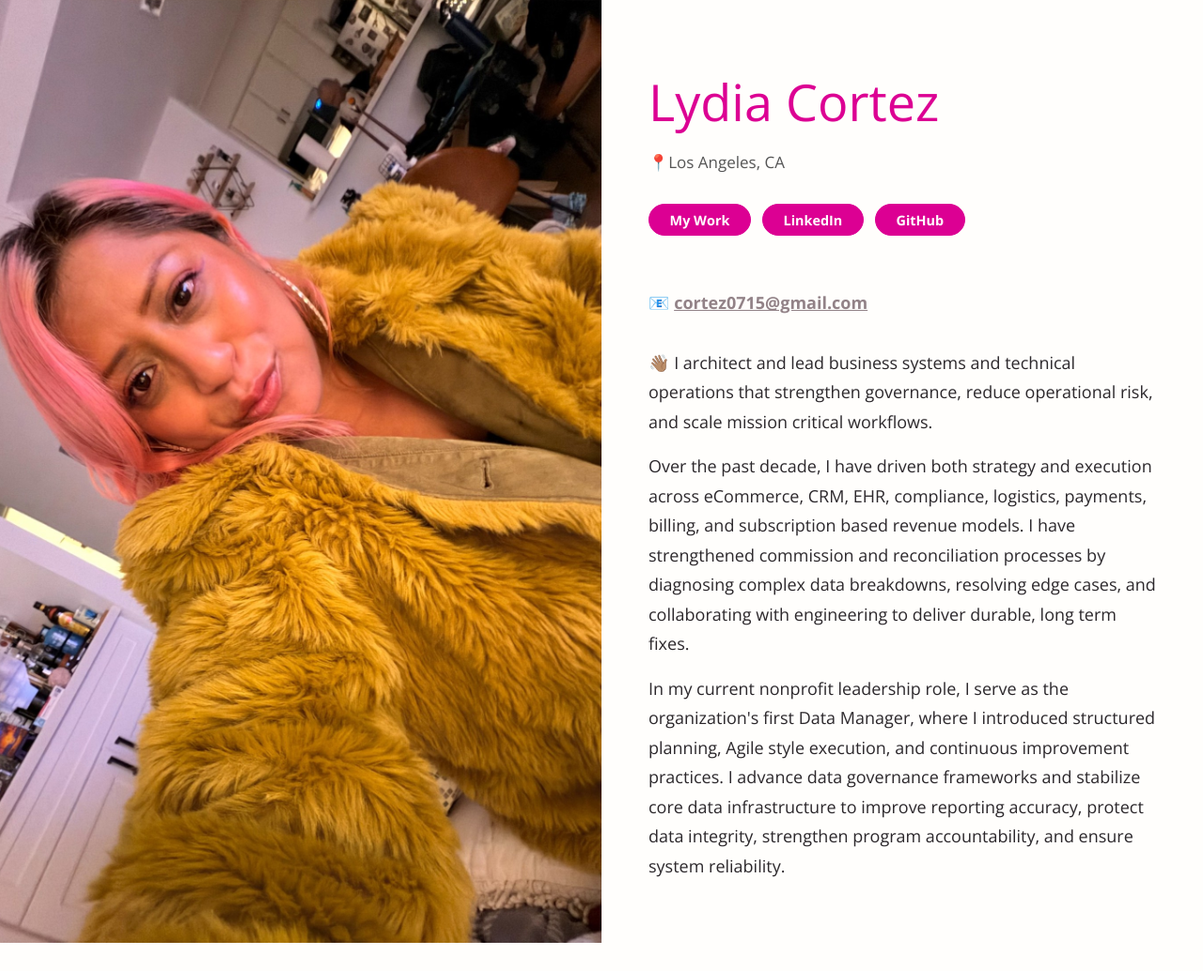
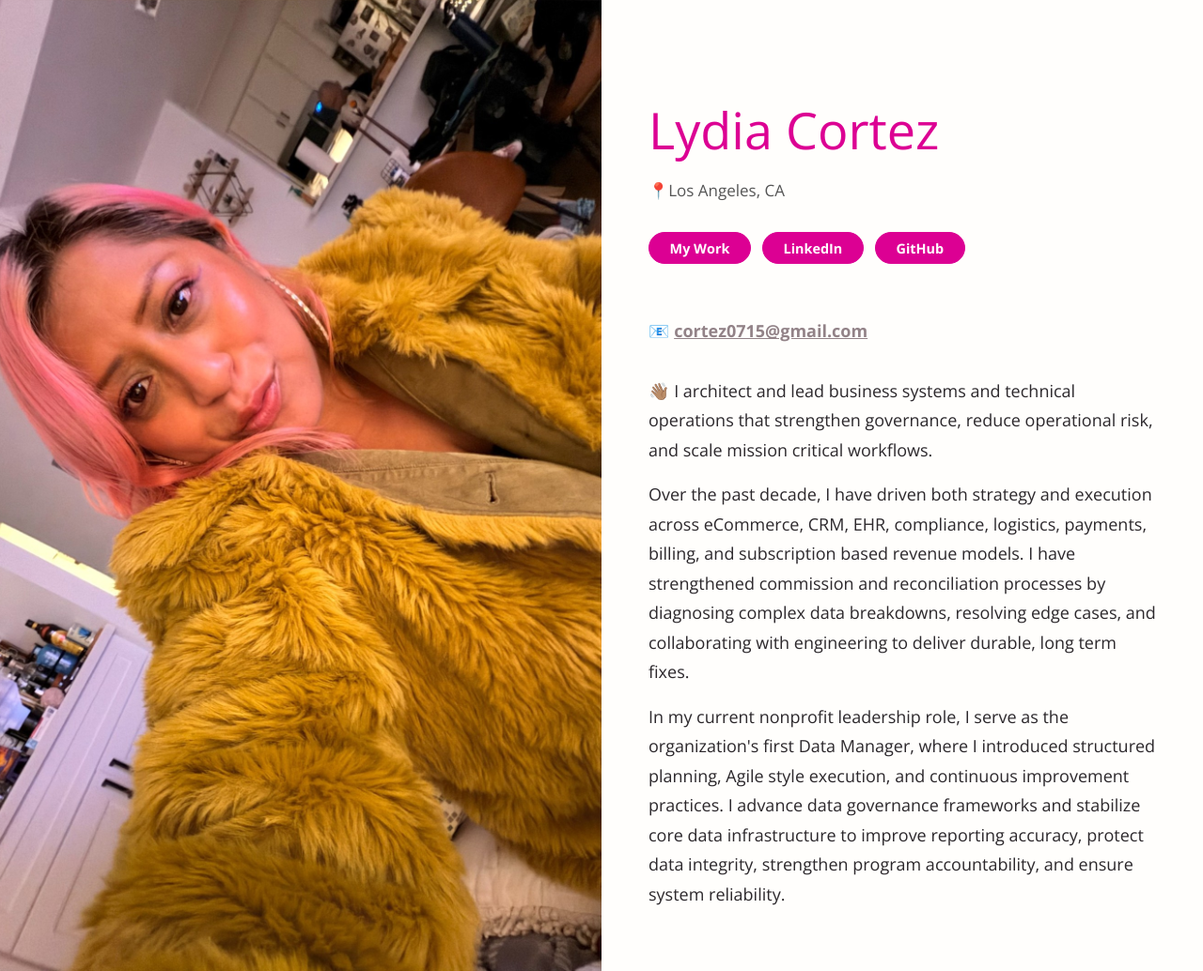
Before and after one commit to lylyco/lylyco.github.io, a Jekyll site: the page built from index.html, in a window 1280 px wide. Shown: the whole page at 94% size. Built offline with Jekyll 4.4.1, drawn with Linux system fonts in a browser that asks for light colours; before the commit the page ends 1004 px from its top, so only the background shows below that.

Commit message:
“spaces”

```diff
--- a/_layouts/half.html
+++ b/_layouts/half.html
@@ -9,7 +9,7 @@
         style="position: relative !important;"
       >
 
-<h1 class="pageTitle" style="margin-top: 30px;">
+<h1 class="pageTitle" style="margin-top: 60px;">
   {{ site.title }}
 </h1>
     <div style="
```
